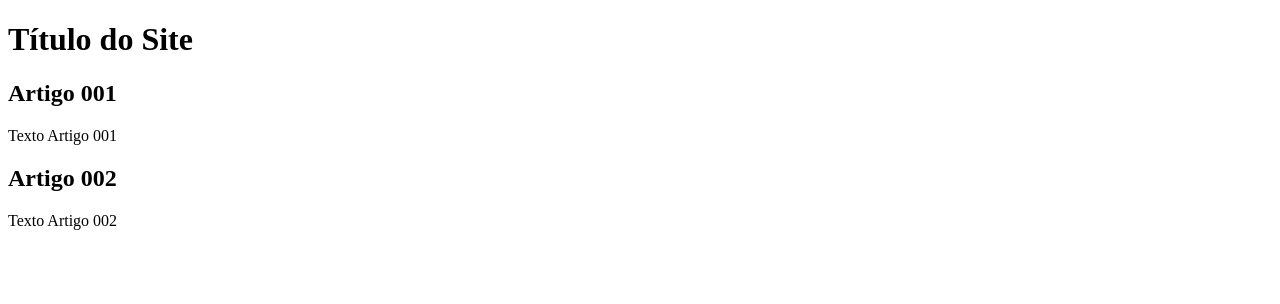
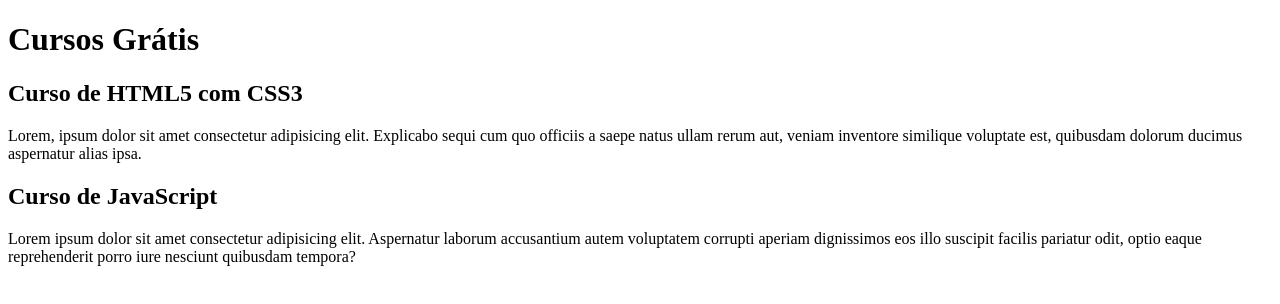
Before and after one commit to BrunoTrevi/projeto-site, a plain HTML site: page index.html in a window 1280 px wide. Drawn offline with Linux system fonts and the light colour scheme.

Commit message:
comecei a escrever conteúdo

```diff
--- a/index.html
+++ b/index.html
@@ -9,15 +9,15 @@
 <body>
     <main>
         <header>
-            <h1>Título do Site</h1>
+            <h1>Cursos Grátis</h1>
         </header>
         <article>
-            <h2>Artigo 001</h2>
-            <p>Texto Artigo 001</p>
+            <h2>Curso de HTML5 com CSS3</h2>
+            <p>Lorem, ipsum dolor sit amet consectetur adipisicing elit. Explicabo sequi cum quo officiis a saepe natus ullam rerum aut, veniam inventore similique voluptate est, quibusdam dolorum ducimus aspernatur alias ipsa.</p>
         </article>
         <article>
-            <h2>Artigo 002</h2>
-            <p>Texto Artigo 002</p>
+            <h2>Curso de JavaScript</h2>
+            <p>Lorem ipsum dolor sit amet consectetur adipisicing elit. Aspernatur laborum accusantium autem voluptatem corrupti aperiam dignissimos eos illo suscipit facilis pariatur odit, optio eaque reprehenderit porro iure nesciunt quibusdam tempora?</p>
         </article>
     </main>
 </body>
```
